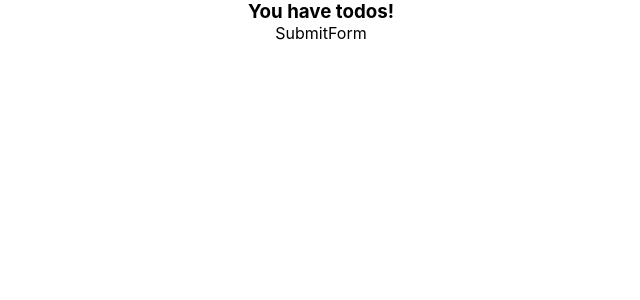
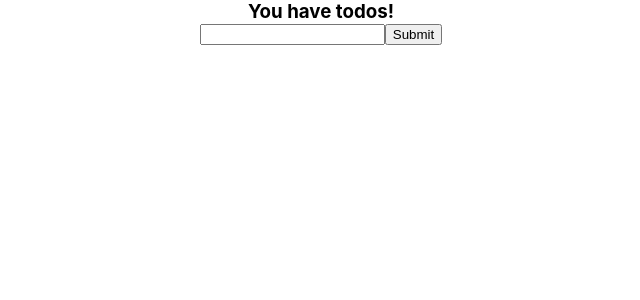
Before and after one commit to Saoa35/my-app_3-forms, a React (Create React App) app: page / in a window 1280 px wide. Shown: the top 300 px of the page, without its empty margins (319-959 px from the left). Built offline with nearby package versions, Linux system fonts and the light colour scheme.

Commit message:
putted input in form

```diff
--- a/src/Components/ToDoList/components/SubmitForm.js
+++ b/src/Components/ToDoList/components/SubmitForm.js
@@ -6,7 +6,10 @@ export default class SubmitForm extends Component {
 
         return(
             <form>
-                SubmitForm
+                <input type='text'></input>
+                <button>
+                    Submit
+                </button>
             </form>
         )
     }
```
